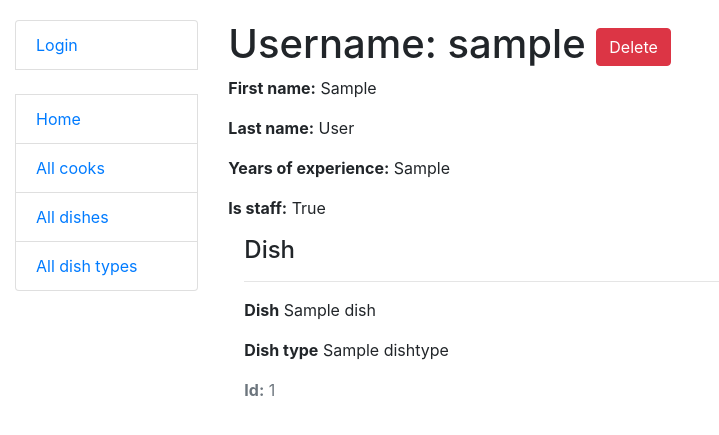
After one commit to kravetb/restaurant-kitchen-service, a Django app: page /cooks/1 in a window 1280 px wide. The commit adds this page. Shown: the top 435 px of the page, without its empty margins (0-719 px from the left). Run offline with Django 5.2, Linux system fonts and the light colour scheme; tables that the repository leaves empty hold one stand-in row (values such as "Sample post").

Commit message:
Add CookDetailView and create cook_detail.html template change model Dish(add corect related_name)

```diff
--- a/kitchen/models.py
+++ b/kitchen/models.py
@@ -25,9 +25,9 @@ class Dish(models.Model):
     dish_type = models.ForeignKey(
         DishType,
         on_delete=models.CASCADE,
-        related_name="cooks"
+        related_name="dishes"
     )
-    cooks = models.ManyToManyField(AUTH_USER_MODEL)
+    cooks = models.ManyToManyField(AUTH_USER_MODEL, related_name="dishes")
 
     def __str__(self) -> str:
         return f"{self.name}"
--- a/kitchen/urls.py
+++ b/kitchen/urls.py
@@ -1,7 +1,7 @@
 from django.urls import path
 
 from kitchen.views import (
-    HomePageView, DishTypeListView, CookListView, DishListView,
+    HomePageView, DishTypeListView, CookListView, DishListView, CookDetailView,
 )
 
 urlpatterns = [
@@ -9,6 +9,7 @@ urlpatterns = [
     path("dish-types/", DishTypeListView.as_view(), name="dish-type-list"),
     path("cooks/", CookListView.as_view(), name="cook-list"),
     path("dishes/", DishListView.as_view(), name="dish-list"),
+    path("cooks/<int:pk>", CookDetailView.as_view(), name="cook-detail"),
 ]
 
 app_name = "kitchen"
--- a/kitchen/views.py
+++ b/kitchen/views.py
@@ -39,6 +39,10 @@ class CookListView(LoginRequiredMixin, generic.ListView):
     paginate_by = 5
 
 
+class CookDetailView(generic.DetailView):
+    model = Cook
+
+
 class DishListView(LoginRequiredMixin, generic.ListView):
     model = Dish
     paginate_by = 5
--- /dev/null
+++ b/templates/kitchen/cook_detail.html
@@ -0,0 +1,29 @@
+{% extends "base.html" %}
+
+{% block content %}
+  <h1>
+    Username: {{ cook.username }}
+    <a href="#" class="btn btn-danger link-to-page">
+      Delete
+    </a>
+  </h1>
+
+  <p><strong>First name:</strong> {{ cook.first_name }}</p>
+  <p><strong>Last name:</strong> {{ cook.last_name }}</p>
+  <p><strong>Years of experience:</strong> {{ cook.years_of_experience }}</p>
+  <p><strong>Is staff:</strong> {{ cook.is_staff }}</p>
+
+  <div class="ml-3">
+    <h4>Dish</h4>
+
+    {% for dish in cook.dishes.all %}
+        <hr>
+        <p><strong>Dish</strong> {{ dish.name }}</p>
+        <p><strong>Dish type</strong> {{ dish.dish_type.name }}</p>
+        <p class="text-muted"><strong>Id:</strong> {{dish.id}}</p>
+
+    {% empty %}
+      <p>No dishes!</p>
+    {% endfor %}
+  </div>
+{% endblock %}
--- a/templates/kitchen/cook_list.html
+++ b/templates/kitchen/cook_list.html
@@ -20,7 +20,7 @@
     {% for cook in cook_list %}
       <tr>
         <td>{{ cook.id }}</td>
-        <td><a href="{{ driver.get_absolute_url }}">{{ cook.username }} {% if user == driver %} (Me){% endif %}</a></td>
+        <td><a href="{% url 'kitchen:cook-detail' pk=cook.id %}">{{ cook.username }} {% if user == driver %} (Me){% endif %}</a></td>
         <td>{{ cook.first_name }}</td>
         <td>{{ cook.last_name }}</td>
         <td>{{ cook.years_of_experience }}</td>
```
